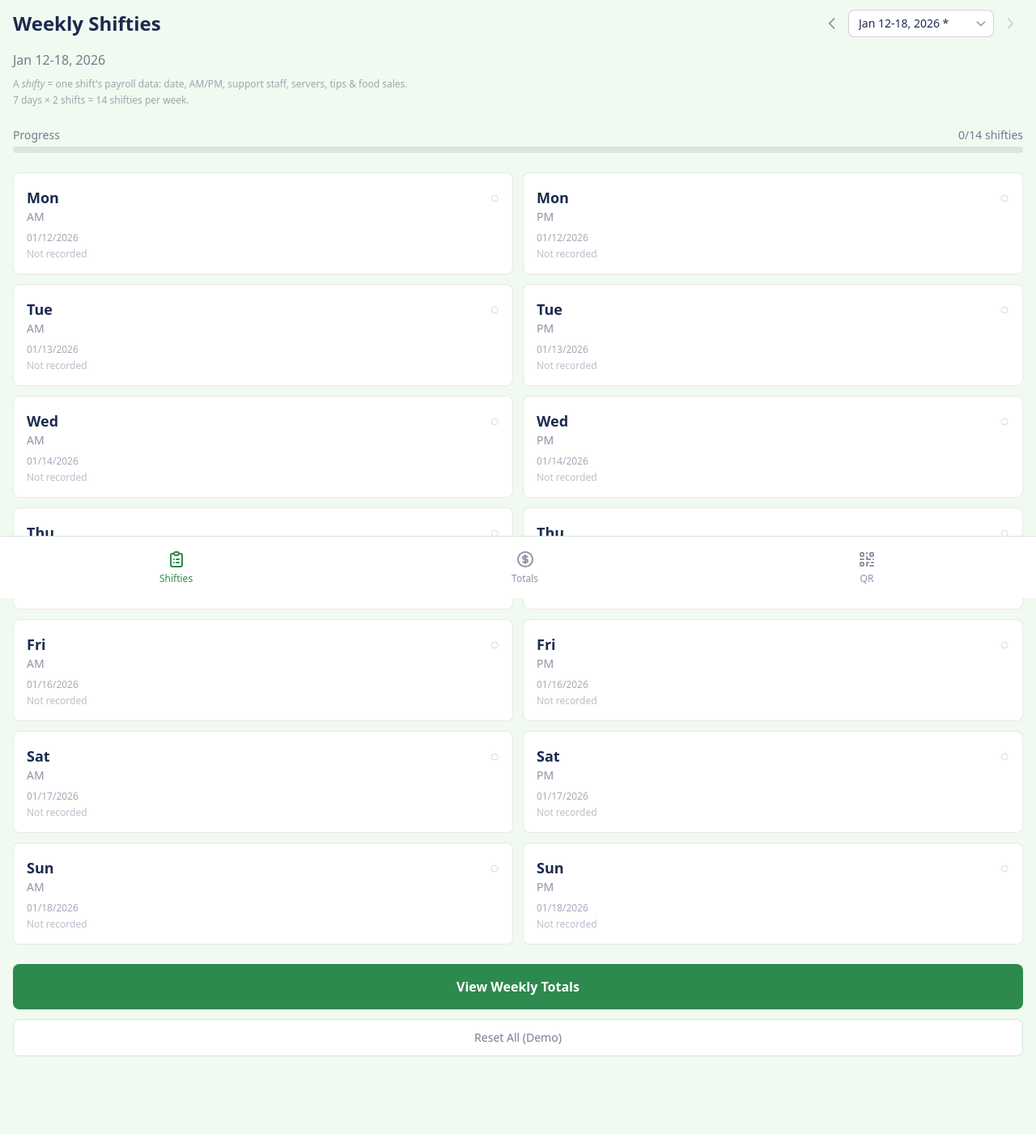
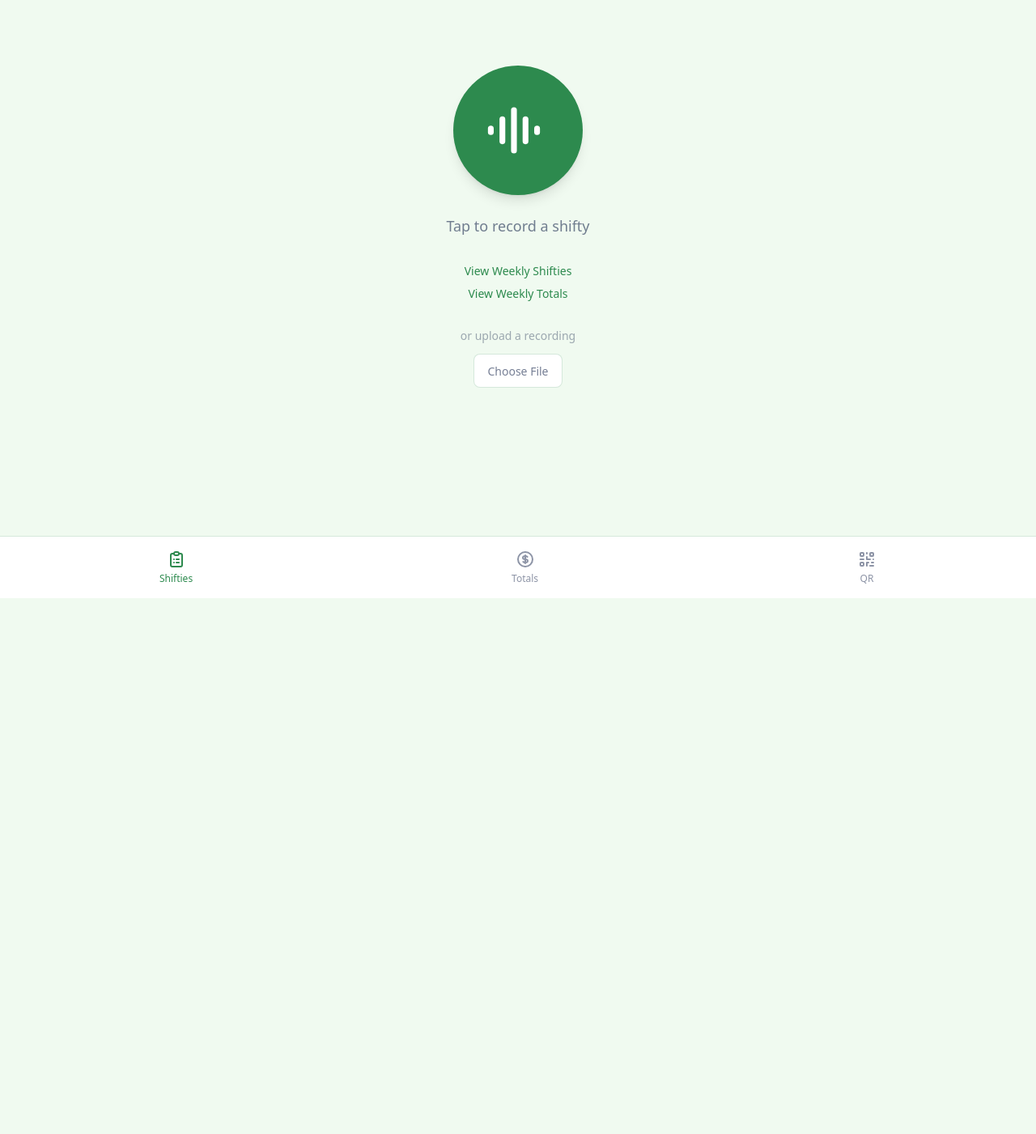
Before and after one commit to jflaig13/mise-core, a FastAPI app: page /payroll/period/2026-01-12 in a window 1280 px wide. Shown: the part 61-1462 px from the top of the page at 81% size. After the commit the page ends 800 px from the top, so only its background shows below. Run offline with FastAPI, Linux system fonts and the light colour scheme; some libraries are stand-ins or nearby versions.

Commit message:
Make payroll landing show tap-to-record page with audiowave button
- Update record_home.html with green theme (base_payroll.html)
- Route /payroll/period/{id} now shows recording page
- Add /payroll/period/{id}/shifties route for shifties grid
- Add links below button: View Weekly Shifties, View Weekly Totals
- Add "Record a Shifty" button to shifties grid page

🤖 Generated with [Claude Code](https://claude.com/claude-code)

Co-Authored-By: Claude Opus 4.5 <noreply@anthropic.com>

```diff
--- a/mise_app/routes/home.py
+++ b/mise_app/routes/home.py
@@ -13,7 +13,29 @@ router = APIRouter(prefix="/payroll/period/{period_id}", tags=["Payroll Home"])
 
 @router.get("", response_class=HTMLResponse)
 async def home_page(request: Request, period_id: str):
-    """Render the weekly shifties page (the main payroll dashboard)."""
+    """Render the 'tap to record a shifty' page (the main payroll landing)."""
+    templates = request.app.state.templates
+
+    try:
+        period = PayPeriod.from_id(period_id)
+    except ValueError:
+        return HTMLResponse(f"Invalid pay period: {period_id}", status_code=404)
+
+    return templates.TemplateResponse(
+        "record_home.html",
+        {
+            "request": request,
+            "period": period,
+            "periods": PayPeriod.get_available_periods(),
+            "pay_period": period.label,
+            "active_tab": "shifties",
+        }
+    )
+
+
+@router.get("/shifties", response_class=HTMLResponse)
+async def shifties_page(request: Request, period_id: str):
+    """Render the weekly shifties grid showing all 14 shifties."""
     templates = request.app.state.templates
     shifty_state = request.app.state.shifty_state
 
@@ -33,13 +55,6 @@ async def home_page(request: Request, period_id: str):
             "active_tab": "shifties",
         }
     )
-
-
-@router.get("/shifties", response_class=HTMLResponse)
-async def shifties_redirect(request: Request, period_id: str):
-    """Legacy redirect - /shifties now just goes to home."""
-    from fastapi.responses import RedirectResponse
-    return RedirectResponse(f"/payroll/period/{period_id}", status_code=302)
 
 
 @router.get("/reset", response_class=HTMLResponse)
--- a/mise_app/templates/home.html
+++ b/mise_app/templates/home.html
@@ -130,12 +130,16 @@
 
     <!-- Quick actions -->
     <div class="mt-6 space-y-3">
+        <a href="/payroll/period/{{ period.id }}"
+           class="block w-full p-4 bg-mise-green hover:bg-mise-green-dark rounded-lg text-center font-semibold text-white transition-colors">
+            Record a Shifty
+        </a>
         <a href="/payroll/period/{{ period.id }}/totals"
-           class="block w-full p-4 bg-mise-green hover:bg-mise-green-dark rounded-lg text-center font-semibold text-white transition-colors">
+           class="block w-full p-3 bg-white border border-mise-green/20 hover:border-mise-green/40 rounded-lg text-center text-mise-navy/60 transition-colors">
             View Weekly Totals
         </a>
         <a href="/payroll/period/{{ period.id }}/reset"
-           class="block w-full p-3 bg-white border border-mise-green/20 hover:border-mise-green/40 rounded-lg text-center text-sm text-mise-navy/60 transition-colors">
+           class="block w-full p-3 bg-white border border-mise-green/20 hover:border-mise-green/40 rounded-lg text-center text-sm text-mise-navy/40 transition-colors">
             Reset All (Demo)
         </a>
     </div>
--- /dev/null
+++ b/mise_app/templates/record_home.html
@@ -0,0 +1,202 @@
+{% extends "base_payroll.html" %}
+
+{% block title %}Record a Shifty{% endblock %}
+
+{% block content %}
+<div class="p-4 flex flex-col items-center justify-center min-h-[70vh]">
+    <!-- Recording UI -->
+    <div id="recorder" class="text-center">
+        <!-- Tappable Audiowave Logo -->
+        <button id="record-btn"
+                class="w-40 h-40 rounded-full bg-mise-green hover:bg-mise-green-dark flex items-center justify-center
+                       transition-all duration-200 active:scale-95 shadow-lg mx-auto"
+                onclick="toggleRecording()">
+            <svg id="audiowave-icon" class="w-20 h-20" viewBox="0 0 28 24" fill="white">
+                <rect x="1" y="10" width="2.5" height="4" rx="1.25"/>
+                <rect x="6" y="6" width="2.5" height="12" rx="1.25"/>
+                <rect x="11" y="2" width="2.5" height="20" rx="1.25"/>
+                <rect x="16" y="6" width="2.5" height="12" rx="1.25"/>
+                <rect x="21" y="10" width="2.5" height="4" rx="1.25"/>
+            </svg>
+            <span id="btn-text" class="hidden text-white text-lg font-semibold">Tap to<br>Stop</span>
+        </button>
+
+        <p id="status" class="mt-6 text-mise-navy/60 text-lg">Tap to record a shifty</p>
+        <p id="timer" class="mt-2 text-2xl font-mono text-mise-navy/50 hidden">00:00</p>
+    </div>
+
+    <!-- Links below the button -->
+    <div class="mt-8 text-center space-y-2">
+        <a href="/payroll/period/{{ period.id }}/shifties" class="block text-mise-green hover:text-mise-green-dark text-sm">
+            View Weekly Shifties
+        </a>
+        <a href="/payroll/period/{{ period.id }}/totals" class="block text-mise-green hover:text-mise-green-dark text-sm">
+            View Weekly Totals
+        </a>
+    </div>
+
+    <!-- Or upload -->
+    <div class="mt-8 text-center">
+        <div class="relative inline-block">
+            <p class="text-mise-navy/40 mb-3 text-sm">or upload a recording</p>
+            <label class="inline-block px-4 py-2 bg-white border border-mise-green/20 hover:border-mise-green/40 rounded-lg cursor-pointer transition-colors">
+                <span class="text-sm text-mise-navy/60">Choose File</span>
+                <input type="file" accept="audio/*,.wav,.m4a,.mp3"
+                       class="hidden" onchange="uploadFile(this)">
+            </label>
+        </div>
+    </div>
+
+    <!-- Processing overlay -->
+    <div id="processing-overlay" class="hidden fixed inset-0 bg-mise-cream/95 flex items-center justify-center z-50">
+        <div class="text-center">
+            <div class="spinner mx-auto mb-4"></div>
+            <p class="text-xl font-semibold mb-2">Processing...</p>
+            <p class="text-mise-navy/60" id="processing-status">Transcribing audio</p>
+        </div>
+    </div>
+
+    <!-- Error message -->
+    <div id="error-message" class="hidden fixed bottom-24 left-4 right-4 p-4 bg-red-100 border border-red-300 rounded-lg z-40">
+        <p class="text-red-600" id="error-text"></p>
+        <button onclick="document.getElementById('error-message').classList.add('hidden')"
+                class="mt-2 text-sm text-mise-navy/60 hover:text-mise-navy">Dismiss</button>
+    </div>
+</div>
+{% endblock %}
+
+{% block scripts %}
+<script>
+let mediaRecorder;
+let chunks = [];
+let timerInterval;
+let seconds = 0;
+
+function updateTimer() {
+    seconds++;
+    const mins = Math.floor(seconds / 60).toString().padStart(2, '0');
+    const secs = (seconds % 60).toString().padStart(2, '0');
+    document.getElementById('timer').textContent = `${mins}:${secs}`;
+}
+
+async function toggleRecording() {
+    const btn = document.getElementById('record-btn');
+    const btnText = document.getElementById('btn-text');
+    const audiowaveIcon = document.getElementById('audiowave-icon');
+    const status = document.getElementById('status');
+    const timer = document.getElementById('timer');
+
+    if (!mediaRecorder || mediaRecorder.state === 'inactive') {
+        // Start recording
+        try {
+            const stream = await navigator.mediaDevices.getUserMedia({audio: true});
+            mediaRecorder = new MediaRecorder(stream);
+            chunks = [];
+
+            mediaRecorder.ondataavailable = e => chunks.push(e.data);
+            mediaRecorder.onstop = () => {
+                const blob = new Blob(chunks, {type: 'audio/webm'});
+                submitAudio(blob);
+            };
+
+            mediaRecorder.start();
+            btn.classList.add('recording');
+            btn.classList.remove('bg-mise-green');
+            btn.classList.add('bg-red-500');
+            audiowaveIcon.classList.add('hidden');
+            btnText.classList.remove('hidden');
+            btnText.innerHTML = 'Tap to<br>Stop';
+            status.textContent = 'Recording...';
+            timer.classList.remove('hidden');
+            seconds = 0;
+            timerInterval = setInterval(updateTimer, 1000);
+
+        } catch (err) {
+            showError('Microphone access denied. Please allow microphone access and try again.');
+        }
+    } else {
+        // Stop recording
+        mediaRecorder.stop();
+        mediaRecorder.stream.getTracks().forEach(track => track.stop());
+        btn.classList.remove('recording', 'bg-red-500');
+        btn.classList.add('bg-mise-green');
+        audiowaveIcon.classList.remove('hidden');
+        btnText.classList.add('hidden');
+        status.textContent = 'Processing...';
+        clearInterval(timerInterval);
+    }
+}
+
+function uploadFile(input) {
+    if (input.files[0]) {
+        const file = input.files[0];
+        document.getElementById('status').textContent = `Uploading ${file.name}...`;
+        submitAudio(file);
+    }
+}
+
+async function submitAudio(audioBlob) {
+    const overlay = document.getElementById('processing-overlay');
+    const processingStatus = document.getElementById('processing-status');
+
+    overlay.classList.remove('hidden');
+    processingStatus.textContent = 'Uploading audio...';
+
+    const formData = new FormData();
+    formData.append('file', audioBlob, 'recording.webm');
+
+    try {
+        processingStatus.textContent = 'Transcribing audio...';
+
+        const response = await fetch('/payroll/period/{{ period.id }}/process', {
+            method: 'POST',
+            body: formData
+        });
+
+        const result = await response.json();
+
+        if (result.status === 'success') {
+            processingStatus.textContent = 'Opening approval page...';
+
+            if (result.redirect_url) {
+                window.location.href = result.redirect_url;
+            } else {
+                window.location.href = '/payroll/period/{{ period.id }}/shifties';
+            }
+        } else {
+            overlay.classList.add('hidden');
+            showError(result.error || 'Processing failed');
+            resetRecordButton();
+        }
+
+    } catch (err) {
+        overlay.classList.add('hidden');
+        showError('Network error: ' + err.message);
+        resetRecordButton();
+    }
+}
+
+function showError(message) {
+    const errorDiv = document.getElementById('error-message');
+    const errorText = document.getElementById('error-text');
+    errorText.textContent = message;
+    errorDiv.classList.remove('hidden');
+}
+
+function resetRecordButton() {
+    const btn = document.getElementById('record-btn');
+    const btnText = document.getElementById('btn-text');
+    const audiowaveIcon = document.getElementById('audiowave-icon');
+    const status = document.getElementById('status');
+    const timer = document.getElementById('timer');
+
+    btn.classList.remove('recording', 'bg-red-500');
+    btn.classList.add('bg-mise-green');
+    audiowaveIcon.classList.remove('hidden');
+    btnText.classList.add('hidden');
+    status.textContent = 'Tap to record a shifty';
+    timer.classList.add('hidden');
+    clearInterval(timerInterval);
+}
+</script>
+{% endblock %}
```
